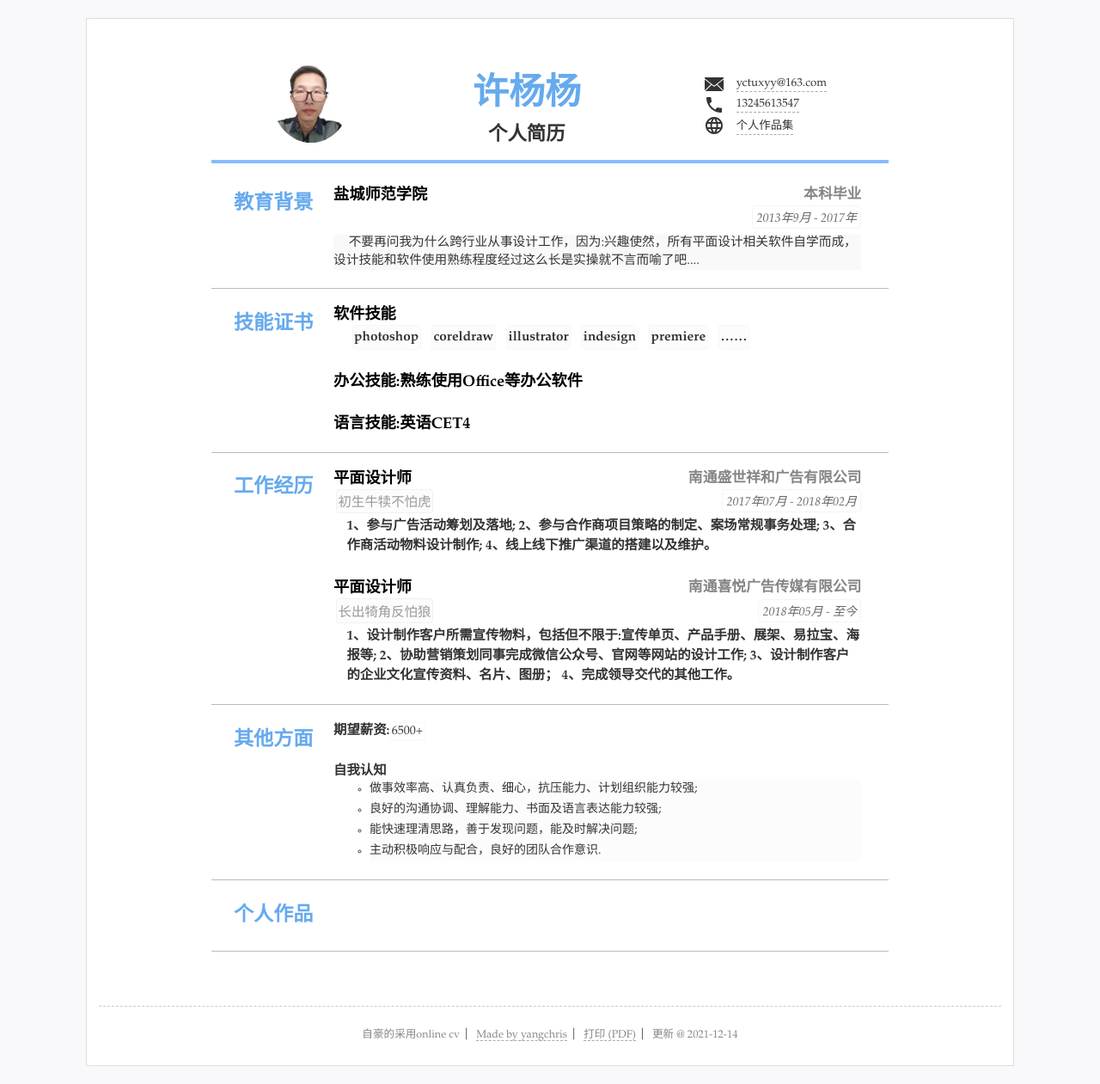
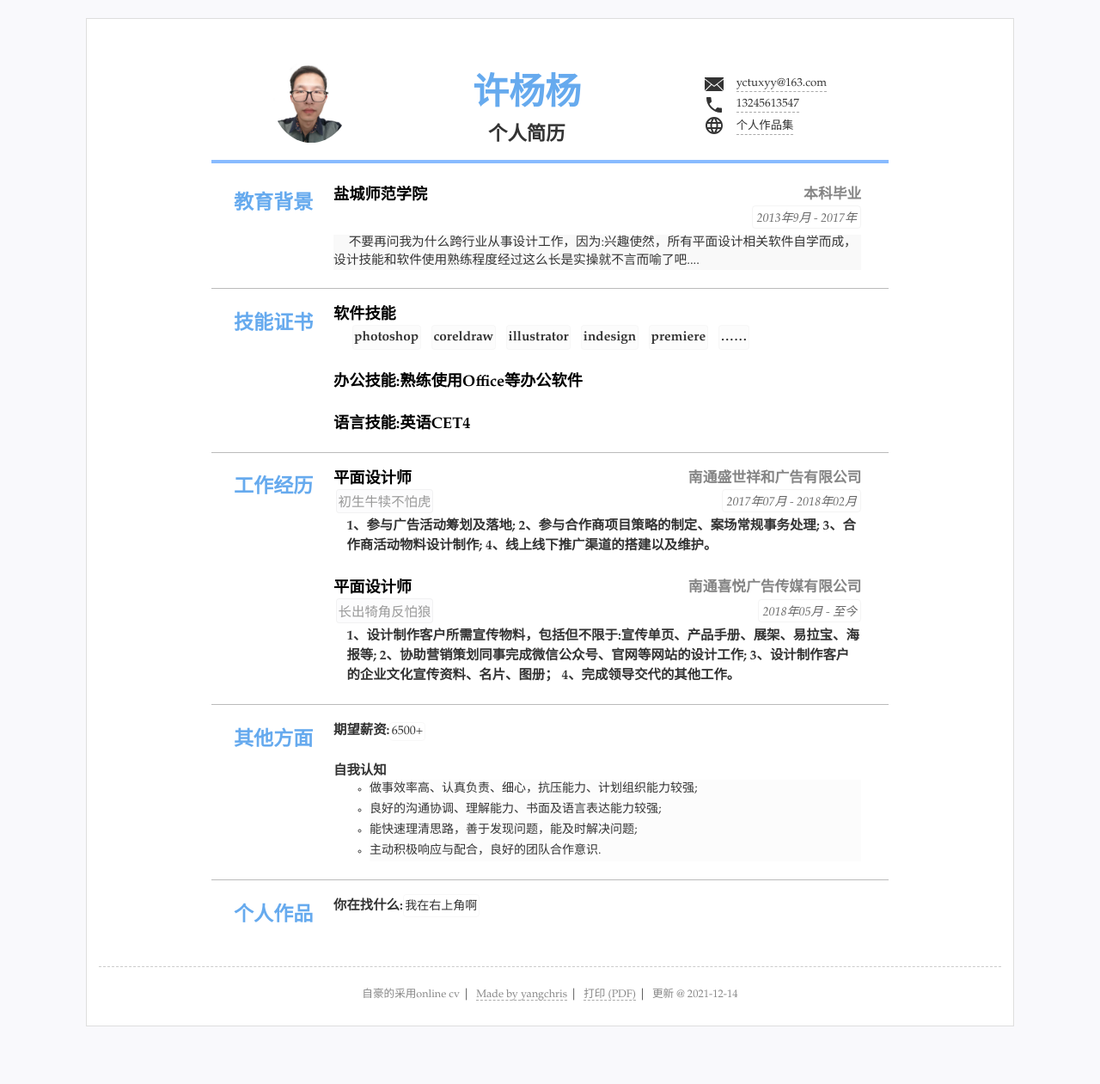
Before and after one commit to yangchris4/resume, a Jekyll site: the page built from index.html, in a window 1280 px wide. Shown: the whole page at 86% size. Built offline with Jekyll 4.4.1, drawn with Linux system fonts in a browser that asks for light colours; after the commit the page ends 1215 px from its top, so only the background shows below that.

Commit message:
Update resume.yml

```diff
--- a/_data/resume.yml
+++ b/_data/resume.yml
@@ -93,8 +93,10 @@ others: #其他列表显示
 
 - type: workings #类别为ID
   name: 个人作品 #显示名称，空则使用type
-- text: "点我直达"
-  href: 'http://zuopin.yangchris.life'
+  content:
+  - title: "你在找什么:"
+    items: #单行列表
+    - 我在右上角啊
 
 
 #- type:
```
